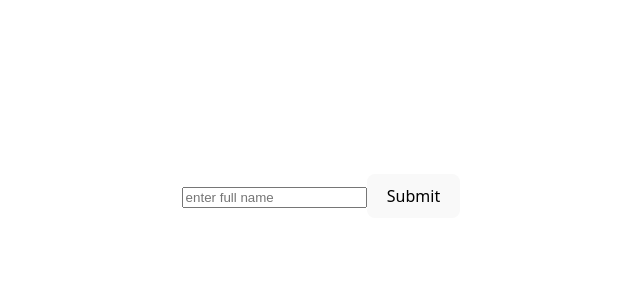
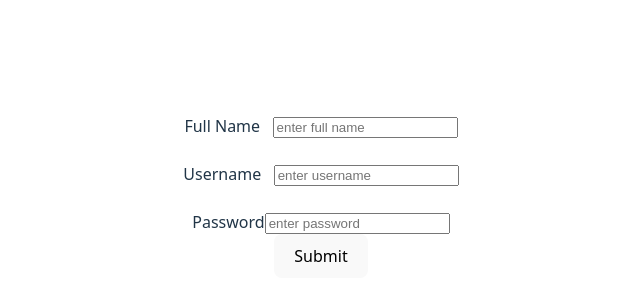
Before and after one commit to shivanshtanonwork/FormsReact, a React (Vite) app: page / in a window 1280 px wide. Shown: the part 204-504 px from the top of the page, without its empty margins (319-959 px from the left). Built offline with nearby package versions, Linux system fonts and the light colour scheme.

Commit message:
Handling multiple inputs

```diff
--- a/src/Form.jsx
+++ b/src/Form.jsx
@@ -1,7 +1,66 @@
+import { useState } from "react"
+
 export default function Form() {
+    let [formData, setFormData] = useState({
+        fullName: "",
+        username: "",
+        password: ""
+    })
+
+    let handleInputChange = (event) => {
+        // let fieldName = event.target.name;
+        // let newValue = event.target.value;
+
+        setFormData((currData) => {
+            // currData[fieldName] = newValue
+            return { ...currData, [event.target.name]: event.target.value };
+        })
+    }
+
+    let handleSubmit = (event) => {
+        event.preventDefault();
+        console.log(formData)
+        setFormData({
+            fullName: "",
+            username: "",
+            password: ""
+        })
+    }
+
     return (
-        <form>
-            <input placeholder="enter full name" />
+        <form onSubmit={handleSubmit}>
+            <label htmlFor="fullName">Full Name</label> &nbsp;&nbsp;
+            <input
+                placeholder="enter full name"
+                type="text"
+                value={formData.fullName}
+                onChange={handleInputChange}
+                id="fullName"
+                name="fullName"
+            />
+            <br></br>
+            <br></br>
+            <label htmlFor="username">Username</label> &nbsp;&nbsp;
+            <input
+                placeholder="enter username"
+                type="text"
+                value={formData.username}
+                onChange={handleInputChange}
+                id="username"
+                name="username"
+            />
+            <br></br>
+            <br></br>
+            <label htmlFor="password">Password</label>
+            <input
+                placeholder="enter password"
+                type="password"
+                value={formData.password}
+                onChange={handleInputChange}
+                id="password"
+                name="password"
+            />
+            <br></br>
             <button>Submit</button>
         </form>
     )
```
